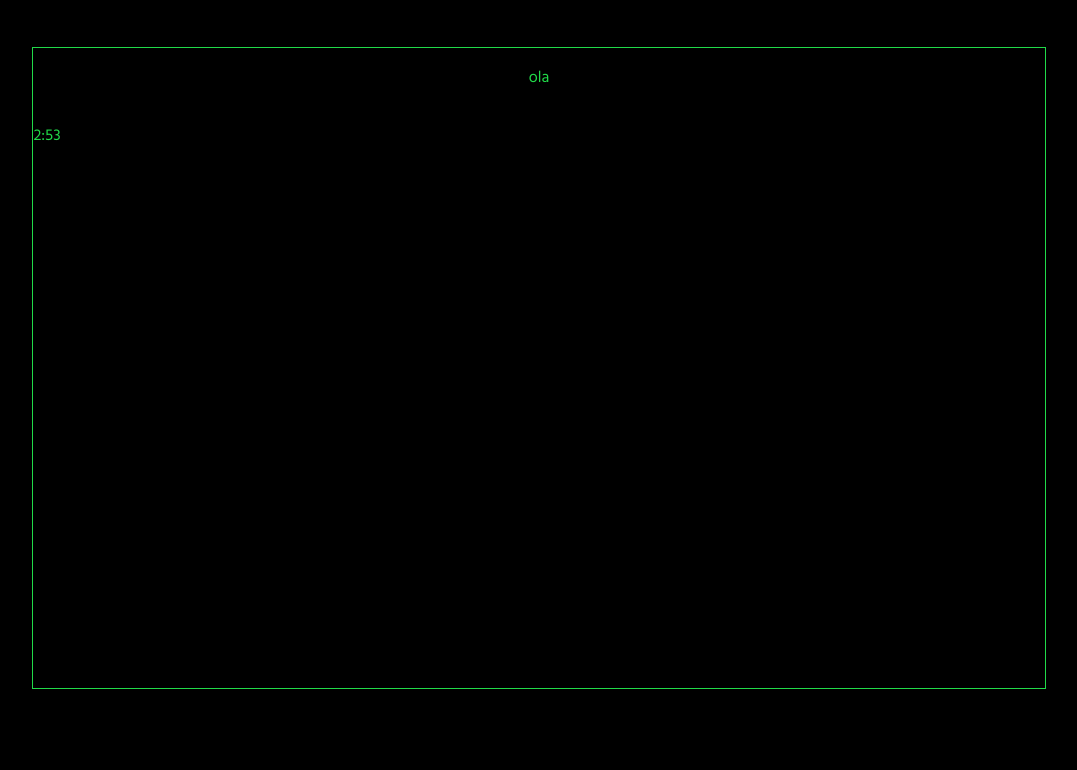
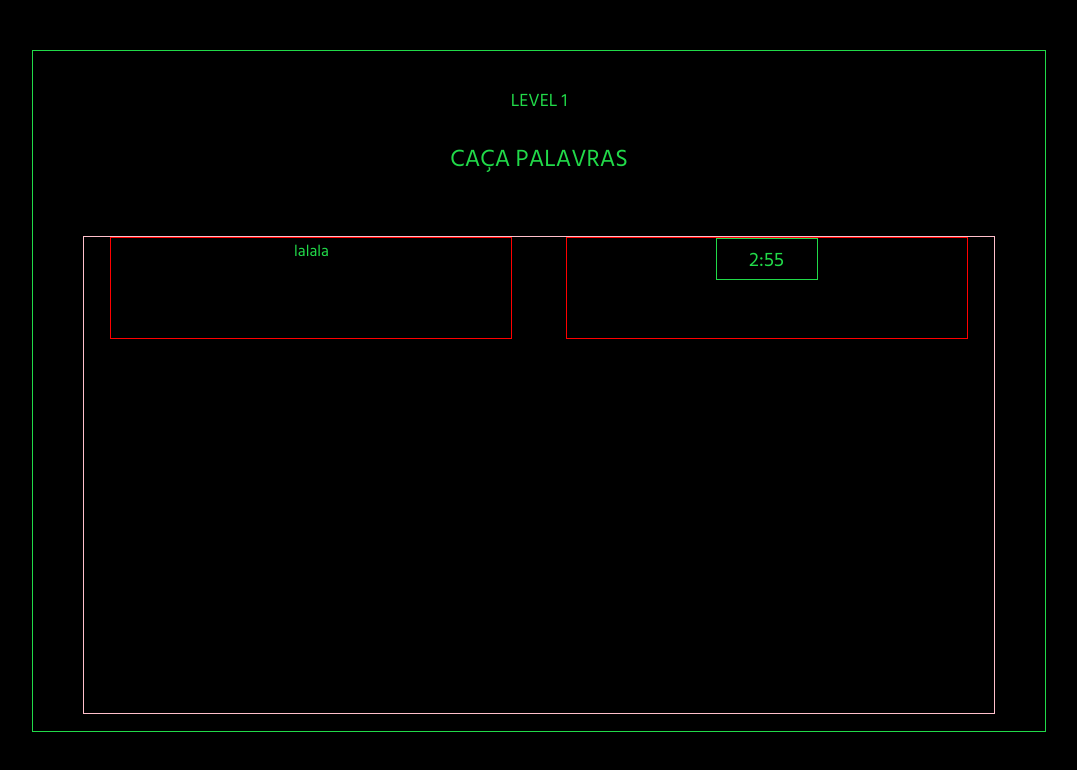
Before and after one commit to Leticia-Ajac/PuzzleLiderGerminare, a React (Create React App) app: page /Level1 in a window 1280 px wide. Shown: the top 770 px of the page, without its empty margins (101-1178 px from the left). Built offline with nearby package versions, Linux system fonts and the light colour scheme.

Commit message:
Level1 clock

```diff
--- a/src/App.js
+++ b/src/App.js
@@ -17,9 +17,9 @@ function App() {
       <BrowserRouter>
         <Routes>
           <Route path='/' element={<BeginningPage />} />
-          <Route path='/firstVideo' element={<FirstVideoPage />}/>
-          <Route path='/IntroLevel1Page' element={<IntroLevel1Page />}/>
-          <Route path='/level1' element={<LevelUmPage />}/>
+          <Route path='/FirstVideo' element={<FirstVideoPage />}/>
+          <Route path='/IntroLevel1' element={<IntroLevel1Page />}/>
+          <Route path='/Level1' element={<LevelUmPage />}/>
         </Routes>
       </BrowserRouter>
     </div>
--- a/src/Components/Border/index.jsx
+++ b/src/Components/Border/index.jsx
@@ -2,7 +2,7 @@ import { BordaContainer } from "./style";
 
 export default function Borda(props){
     return(
-        <BordaContainer style={{borderColor:`${props.corBorda}`}}>
+        <BordaContainer style={{borderColor:`${props.corBorda}`, color:`${props.color}`, justifyContent:`${props.justifyContent}`}}>
             {props.children}
         </BordaContainer>
     )
--- a/src/Components/Border/style.jsx
+++ b/src/Components/Border/style.jsx
@@ -3,10 +3,10 @@ import { Box, TextField } from "@mui/material";
 
 export const BordaContainer = styled(Box)({
     display:'flex',
-    justifyContent:'center',
     alignItems:'center',
     flexDirection:'column',
     border: '1px solid #21DA49',
-    height: '80vh',
-    width: '80%'
+    height: '85vh',
+    width: '80%',
+    margin:'0 0 -45px'
 })
--- /dev/null
+++ b/src/Components/HeaderLevels/index.jsx
@@ -0,0 +1,9 @@
+export default function Header(props){
+
+    return(
+        <div>
+        <p style={{fontSize:'18px'}} >LEVEL {props.level}</p>
+        <p style={{fontSize:'24px'}} >{props.titulo}</p>
+        </div>
+    )
+}
--- a/src/Components/Timer/index.jsx
+++ b/src/Components/Timer/index.jsx
@@ -1,4 +1,5 @@
 import { useEffect, useState } from 'react';
+import './style.css'
 
 const useCountdown = (targetDate) => {
     const countDownDate = new Date(targetDate).getTime();
@@ -32,16 +33,15 @@ const getReturnValues = (countDown) => {
 
 const ExpiredNotice = () => {
     return (
-        <div className="expired-notice">
-            <span>Expired!!!</span>
-            <p>Please select a future date and time.</p>
+        <div className="clockBox">
+            <span>00:00</span>
         </div>
         );
     };
 
     const DateTimeDisplay = ({ value, type, isDanger }) => {
         return (
-            <div className={isDanger ? 'countdown danger' : 'countdown'}>
+            <div className={isDanger ? 'countdown danger ' : 'countdown'}>
                 <p>{value}</p>
                 <span>{type}</span>
             </div>
@@ -50,8 +50,8 @@ const ExpiredNotice = () => {
 
     const ShowCounter = ({ minutes, seconds }) => {
         return (
-            <div className="show-counter">
-                <a className="countdown-link">
+            <div className="clockBox">
+                <a className="countdown-link" style={{marginTop:'-15px'}}>
                 <DateTimeDisplay value={minutes} isDanger={false} />
                 <p>:</p>
                 <DateTimeDisplay value={seconds} isDanger={false} />
@@ -60,6 +60,4 @@ const ExpiredNotice = () => {
         );
     };
 
-
-
 export { useCountdown, ExpiredNotice, ShowCounter };
--- /dev/null
+++ b/src/Components/Timer/style.css
@@ -0,0 +1,8 @@
+.clockBox {
+    width: 100px;
+    height: 40px;
+    border: 1px solid;
+    display: flex;
+    justify-content: center;
+    font-size: 20px;
+}
--- a/src/Pages/Beginning/index.jsx
+++ b/src/Pages/Beginning/index.jsx
@@ -10,7 +10,7 @@ export default function BeginningPage(){
     const navegate = useNavigate()
 
     return (
-        <Borda corBorda='#fff' >
+        <Borda corBorda='#fff' color="#fff" justifyContent="center" >
         <div className="container">
             <div className="containerText" >
                 <div className="groupText">
--- a/src/Pages/FirstVideo/index.jsx
+++ b/src/Pages/FirstVideo/index.jsx
@@ -4,7 +4,7 @@ import gif from '../../Assets/questionMark.gif'
 export default function FirstVideoPage() {
 
     return (
-        <Borda corBorda="#fff" >
+        <Borda corBorda="#fff" justifyContent="center" >
             <img src={gif} alt="gif" style={{border:'1px solid #fff'}} />
             <p>ola</p>
         </Borda>
--- a/src/Pages/IntroLevel1/index.jsx
+++ b/src/Pages/IntroLevel1/index.jsx
@@ -6,7 +6,7 @@ import './style.css'
 export default function IntroLevel1Page(){
 
     return(
-        <Borda corBorda="#fff" >
+        <Borda corBorda="#fff" justifyContent="center" >
             <img src={imagem} alt="" className="girar" style={{width:'150px'}} />
             <p style={{fontSize:'32px', margin:'50px 0 -20px'}} >LEVEL 1</p>
         </Borda>
--- a/src/Pages/Level1/index.jsx
+++ b/src/Pages/Level1/index.jsx
@@ -2,6 +2,10 @@ import * as React from "react";
 import { render } from "react-dom";
 
 import { useCountdown, ExpiredNotice, ShowCounter } from '../../Components/Timer/index';
+import Header from "../../Components/HeaderLevels";
+import Borda from "../../Components/Border/index";
+
+
 import './style.css'
 
 export default function LevelUmPage() {
@@ -24,9 +28,18 @@ export default function LevelUmPage() {
     const dateTimeAfterThreeDays = agora + 180000;
 
     return (
-        <div className="levelUmMainCont">
-            <p>ola</p>
-            <CountdownTimer className targetDate={dateTimeAfterThreeDays}/>
-        </div>
+        <Borda corBorda="#21DA49" color="#21DA49" justifyContent="space-around">
+            <Header level='1' titulo='CAÇA PALAVRAS' />
+
+            <div style={{border:'1px solid pink', width:'90%', height:'70%',display:'flex',flexDirection:'row', justifyContent:'space-around'}} >
+
+                <div style={{width:'400px', border:'1px solid red', height:'100px'}} >lalala</div>
+
+                <div style={{width:'400px', border:'1px solid red', height:'100px', display:'flex', justifyContent:'center'}} >
+                    <CountdownTimer className targetDate={dateTimeAfterThreeDays}  />
+                </div>
+
+            </div>
+        </Borda>
     );
 }
```
Also changed, not shown: src/App.css (+18 -0 lines).
